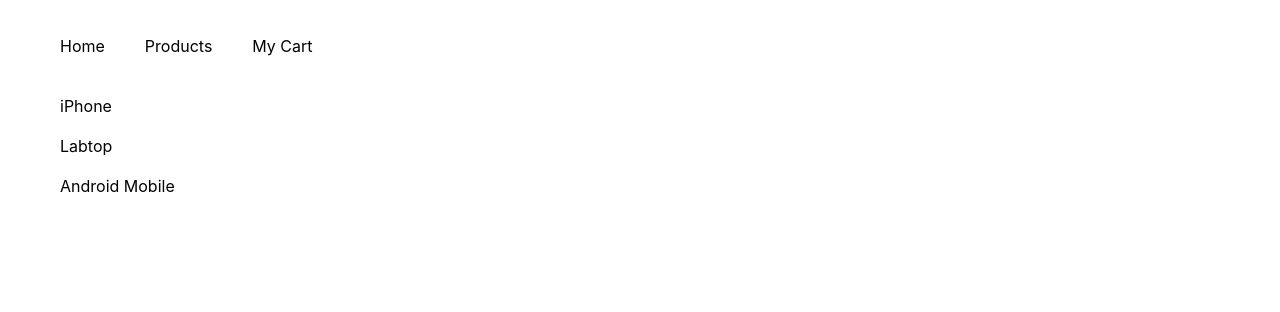
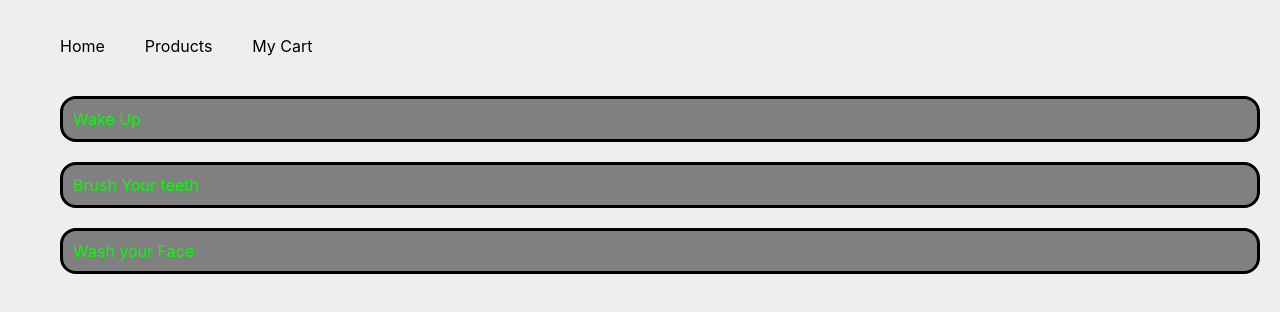
Before and after one commit to OmarThinks/React-Context-Project, a React (Create React App) app in the folder src/: page / in a window 1280 px wide. Shown: the top 312 px of the page. Built offline with nearby package versions, Linux system fonts and the light colour scheme.

Commit message:
index.css:changed style

```diff
--- a/src/src/components/main.js
+++ b/src/src/components/main.js
@@ -1,14 +1,27 @@
 import React, { Component } from 'react';
 
+
+
+
 class Main extends Component {
-    state = {  }
+    state = {
+        todos:[
+            "Wake Up",
+            "Brush Your teeth",
+            "Wash your Face"
+        ]
+}
     render() {
         return (
         <main>
             <ul>
-                <li> iPhone </li>
-                <li> Labtop </li>
-                <li> Android Mobile </li>
+                {this.state.todos.map((todo)=>{
+                    return(<li
+                        style={{
+                            background:"grey",
+                            color:"lime"
+                        }}>{todo}</li>)
+                })}
             </ul>
         </main> );
     }
--- a/src/src/index.css
+++ b/src/src/index.css
@@ -15,6 +15,15 @@ body {
 }
 
 
+body{
+  background-color: #eee;
+}
+
+
+
+
+
+
 main{
   display: block;
 }
@@ -28,6 +37,18 @@ li{
 }
 
 
-main >ul >li{
+main > ul >li{
   display: block;
+  padding: 10px;
+  border: black 3px solid;
+  border-radius: 1em;
 }
+
+
+
+main > ul >li{
+  display: block;
+  padding: 10px;
+  border: black 3px solid;
+  border-radius: 1em;
+}
```
